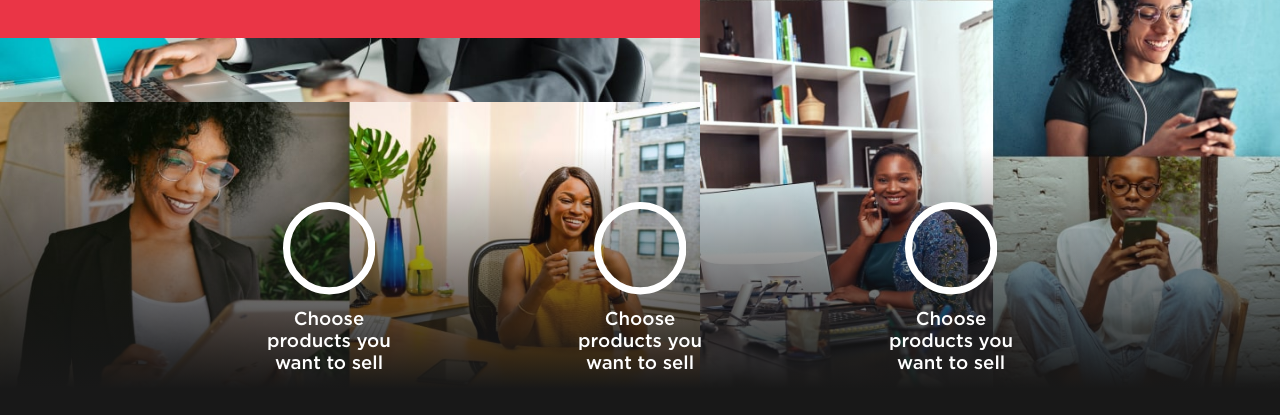
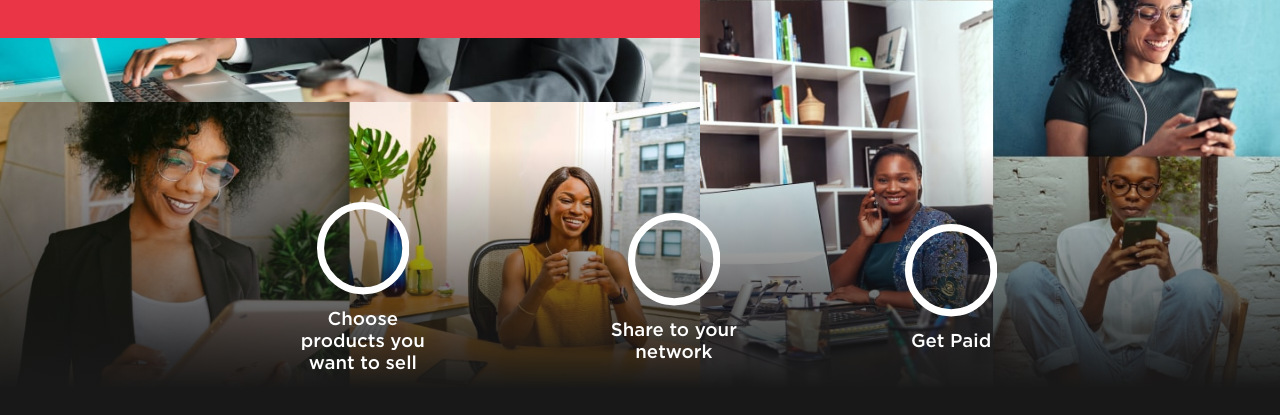
Before and after one commit to dayang4321/market-influencer-landing, a plain HTML site: page index.html in a window 1280 px wide. Shown: the part 485-900 px from the top of the page. Drawn offline with nearby package versions, Linux system fonts and the light colour scheme.

Commit message:
fix content below landing circles

```diff
--- a/index.html
+++ b/index.html
@@ -146,8 +146,7 @@
                          <circle cx="52" cy="52" r="48" stroke="white" stroke-width="8"/>
                          </svg>
                     </div>
-                    <h6 class="big-text">Choose products
-                     you want to sell</h6>
+                    <h6 class="big-text">Choose products you want to sell</h6>
                 </div>
                 <div class="circle-block text-center">
                  <div class="circle-case">
@@ -155,8 +154,7 @@
                       <circle cx="52" cy="52" r="48" stroke="white" stroke-width="8"/>
                       </svg>
                  </div>
-                 <h6 class="big-text">Choose products
-                  you want to sell</h6>
+                 <h6 class="big-text">Share to your network</h6>
              </div>
              <div class="circle-block text-center">
                  <div class="circle-case">
@@ -164,8 +162,7 @@
                       <circle cx="52" cy="52" r="48" stroke="white" stroke-width="8"/>
                       </svg>
                  </div>
-                 <h6 class="big-text">Choose products
-                  you want to sell</h6>
+                 <h6 class="big-text">Get Paid</h6>
              </div>
 
             </div>
```
